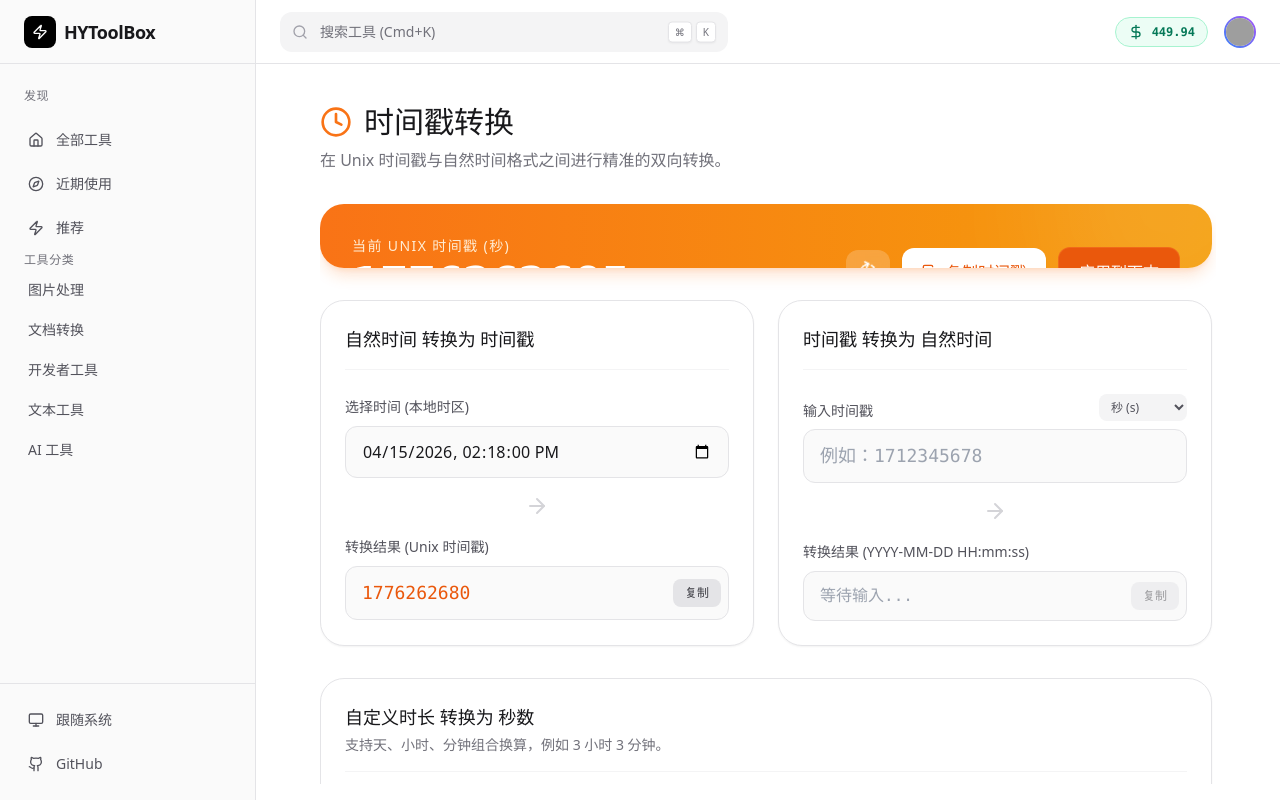
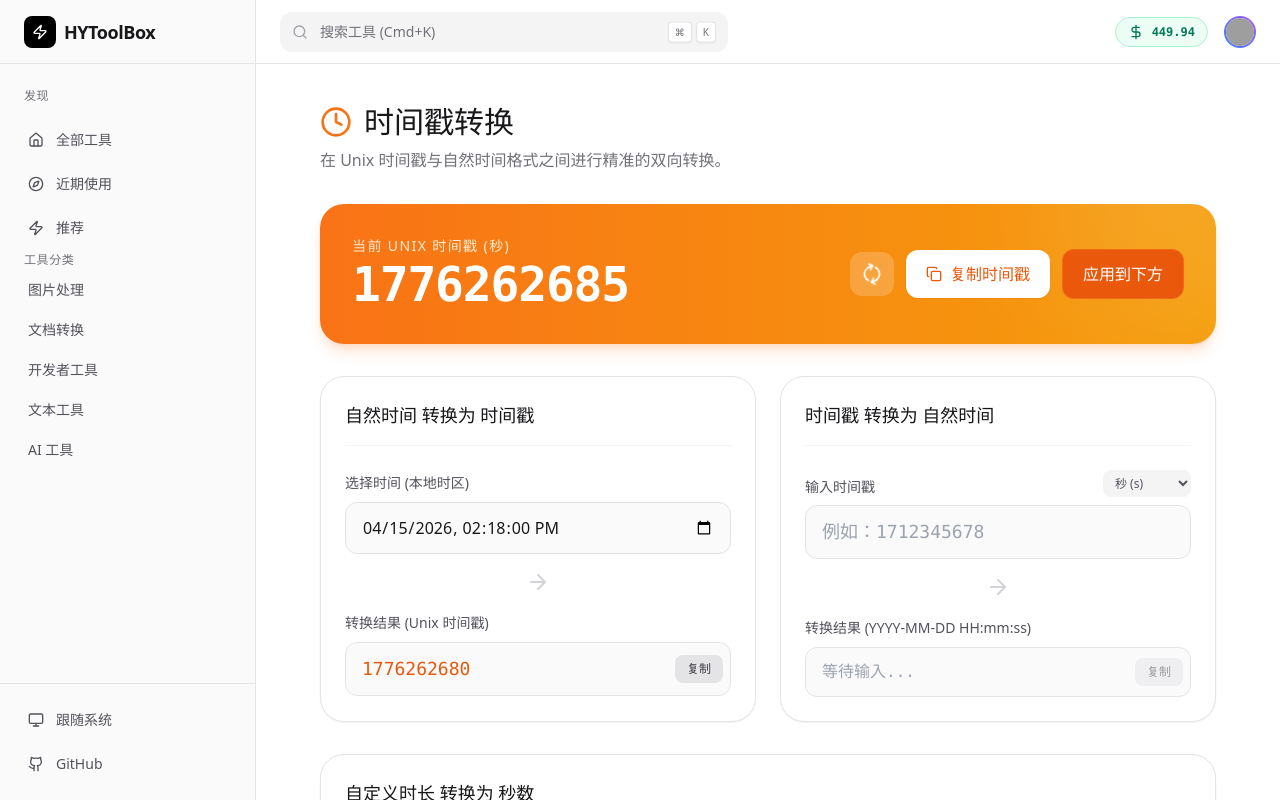
Before and after one commit to Bread-Milk/HYTool, a React (Vite) app: page /tools/timestamp-converter in a window 1280 px wide. Built offline with nearby package versions, Linux system fonts and the light colour scheme; grey boxes are pictures that could not be loaded.

Commit message:
fix: prevent timestamp banner clipping

```diff
--- a/src/pages/tools/TimestampConverter.tsx
+++ b/src/pages/tools/TimestampConverter.tsx
@@ -121,7 +121,7 @@ export default function TimestampConverter() {
   };
 
   return (
-    <div className="space-y-8 animate-in fade-in duration-500 max-w-4xl mx-auto h-[calc(100vh-120px)] flex flex-col overflow-y-auto pr-1">
+    <div className="space-y-8 animate-in fade-in duration-500 max-w-4xl mx-auto h-[calc(100vh-120px)] flex flex-col">
       <div>
         <h1 className="text-3xl font-bold text-zinc-900 dark:text-white flex items-center gap-3">
           <Clock className="w-8 h-8 text-orange-500" />
@@ -131,18 +131,18 @@ export default function TimestampConverter() {
       </div>
 
       {/* Current Time Banner */}
-      <div className="bg-gradient-to-r from-orange-500 to-amber-500 rounded-3xl p-6 md:p-8 text-white shadow-lg shadow-orange-500/20 relative overflow-hidden">
-        <div className="absolute right-0 top-0 w-64 h-64 bg-white/10 blur-3xl rounded-full -translate-y-1/2 translate-x-1/3" />
-        <div className="relative z-10 flex flex-col md:flex-row md:items-center justify-between gap-6">
-          <div>
-            <div className="text-orange-100 font-medium mb-1 text-sm uppercase tracking-widest">
-              当前 Unix 时间戳 (秒)
-            </div>
-            <div className="text-4xl md:text-5xl font-black font-mono tracking-tight">
+      <div className="bg-gradient-to-r from-orange-500 to-amber-500 rounded-3xl p-6 md:p-8 text-white shadow-lg shadow-orange-500/20 relative isolate">
+        <div className="absolute inset-0 rounded-3xl overflow-hidden pointer-events-none">
+          <div className="absolute right-0 top-0 w-64 h-64 bg-white/10 blur-3xl rounded-full -translate-y-1/2 translate-x-1/3" />
+        </div>
+        <div className="relative z-10 flex flex-col lg:flex-row lg:items-center justify-between gap-6">
+          <div className="min-w-0 flex-1">
+            <div className="text-orange-100 font-medium mb-1 text-sm uppercase tracking-widest">当前 UNIX 时间戳 (秒)</div>
+            <div className="text-3xl sm:text-4xl lg:text-5xl font-black font-mono tracking-tight leading-tight break-all pb-1">
               {currentUnix}
             </div>
           </div>
-          <div className="flex items-center gap-3">
+          <div className="flex flex-wrap items-center gap-3 lg:justify-end lg:flex-nowrap shrink-0">
             <button
               onClick={() => setIsPlaying(!isPlaying)}
               className="p-3 bg-white/20 hover:bg-white/30 rounded-xl backdrop-blur-sm transition-colors"
```
